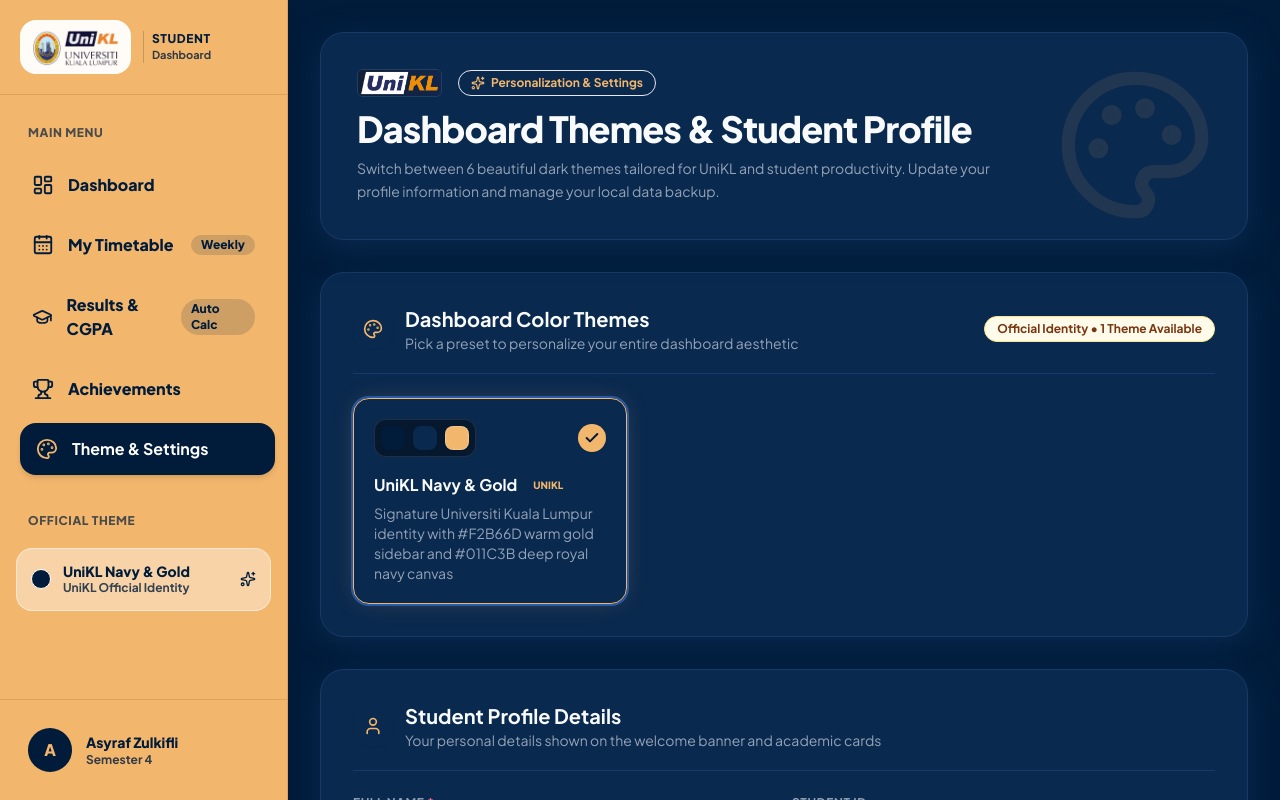
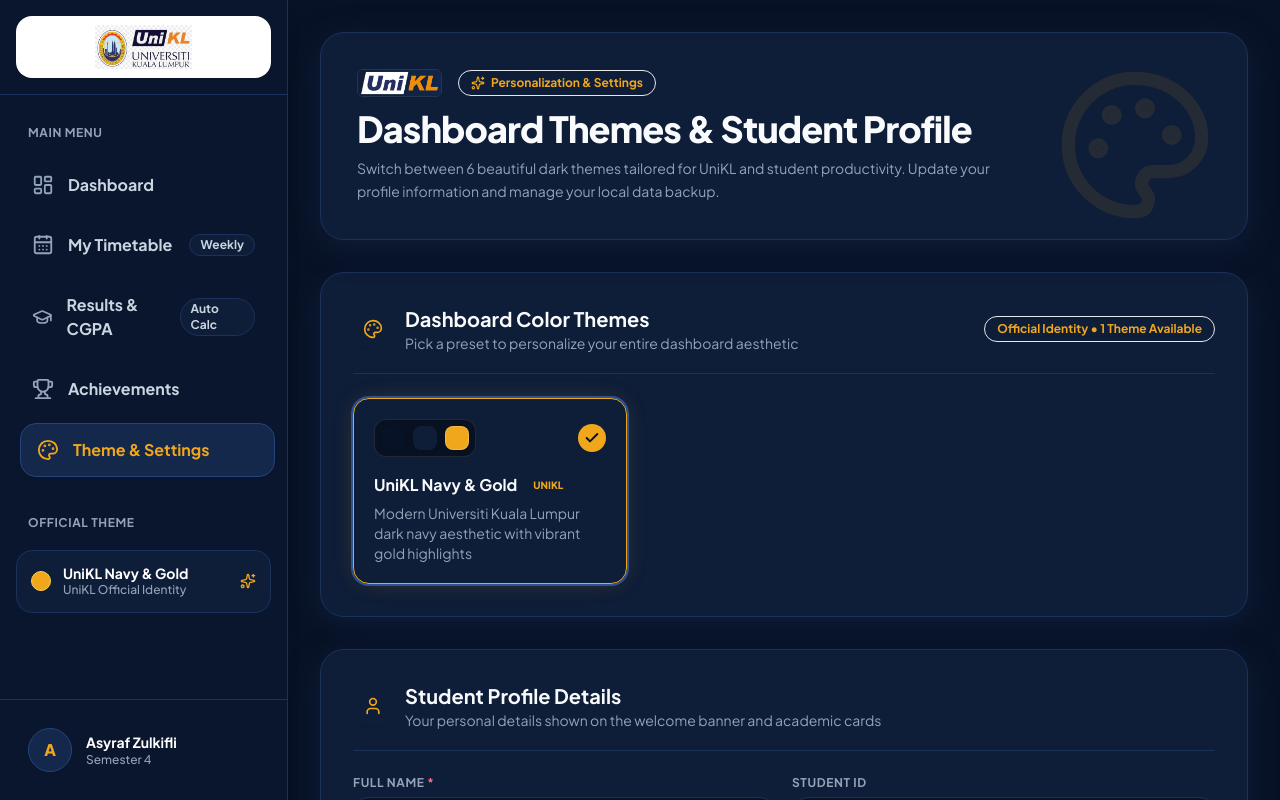
Before and after one commit to acapmeh/Student-UniKL-Dashboard, a Next.js app: page /settings in a window 1280 px wide. Shown: the top 800 px of the page. Built offline with nearby package versions, Linux system fonts and the light colour scheme; a web font is replaced by a local one.

Commit message:
feat: implement exact user logos on modern dark navy layout

```diff
--- a/app/globals.css
+++ b/app/globals.css
@@ -6,15 +6,15 @@
 
 :root,
 .unikl-navy {
-  --color-bg: #011c3b;
-  --color-bg-card: #0a294e;
-  --color-bg-card-hover: #103664;
+  --color-bg: #081226;
+  --color-bg-card: #0e1d38;
+  --color-bg-card-hover: #14284b;
   --color-fg: #f8fafc;
   --color-fg-muted: #94a3b8;
-  --color-accent: #f2b66d;
-  --color-accent-fg: #011c3b;
-  --color-border: #163a69;
-  --color-accent-glow: rgba(242, 182, 109, 0.25);
+  --color-accent: #f0a71b;
+  --color-accent-fg: #081226;
+  --color-border: #1b325c;
+  --color-accent-glow: rgba(240, 167, 27, 0.25);
 }
 
 * {
--- a/components/DashboardHome/WelcomeCard.tsx
+++ b/components/DashboardHome/WelcomeCard.tsx
@@ -34,13 +34,13 @@ export function WelcomeCard() {
       <div className="relative z-10 flex flex-col md:flex-row md:items-center justify-between gap-6">
         <div className="min-w-0 flex-1">
           <div className="flex flex-wrap items-center gap-2 sm:gap-2.5 mb-3">
-            {/* UniKL Official Logo strictly from User's 2nd reference picture */}
-            <div className="flex items-center mr-1 shrink-0">
+            {/* Exact Image 2 (UniKL Badge) strictly from user */}
+            <div className="bg-white px-2.5 py-1 rounded-xl shadow-xs border border-white/50 flex items-center shrink-0">
               {/* eslint-disable-next-line @next/next/no-img-element */}
               <img
-                src="/unikl-official-logo-badge.png"
-                alt="UniKL Official Logo"
-                className="h-7 sm:h-8 w-auto object-contain rounded-md shadow-xs border border-white/10"
+                src="/unikl-badge-logo.png"
+                alt="UniKL Badge"
+                className="h-6 sm:h-7 w-auto object-contain"
               />
             </div>
 
@@ -48,15 +48,15 @@ export function WelcomeCard() {
               {profile.currentSemester}
             </span>
 
-            <span className="text-xs text-slate-200 font-bold flex items-center gap-1.5 bg-[#011C3B] px-3 py-1 rounded-full border border-[#163A69] shrink-0 shadow-2xs">
-              <GraduationCap size={14} className="text-[#F2B66D]" />
+            <span className="text-xs text-slate-200 font-bold flex items-center gap-1.5 bg-bg/90 px-3 py-1 rounded-full border border-border shrink-0 shadow-2xs">
+              <GraduationCap size={14} className="text-accent" />
               <span>{profile.program || 'Bachelor of Information Technology'}</span>
             </span>
           </div>
 
           <h1 className="text-xl sm:text-2xl md:text-3xl lg:text-4xl font-extrabold text-fg tracking-tight leading-snug break-words">
             {greeting},{' '}
-            <span className="text-transparent bg-clip-text bg-gradient-to-r from-white via-slate-100 to-[#F2B66D]">
+            <span className="text-transparent bg-clip-text bg-gradient-to-r from-white via-slate-100 to-accent">
               {profile.name}!
             </span>{' '}
             👋
--- a/components/Settings/ThemePresets.tsx
+++ b/components/Settings/ThemePresets.tsx
@@ -20,7 +20,7 @@ export function ThemePresets() {
             <p className="text-xs sm:text-sm text-muted">Pick a preset to personalize your entire dashboard aesthetic</p>
           </div>
         </div>
-        <span className="text-xs font-bold text-amber-900 bg-amber-50 px-3 py-1 rounded-full border border-amber-200">
+        <span className="text-xs font-bold text-accent bg-accent/20 px-3 py-1 rounded-full border border-accent/30">
           Official Identity • 1 Theme Available
         </span>
       </div>
--- a/components/Sidebar.tsx
+++ b/components/Sidebar.tsx
@@ -78,33 +78,32 @@ export function Sidebar() {
   return (
     <>
       {/* Mobile Top Bar */}
-      <header className="lg:hidden fixed top-0 left-0 right-0 h-16 bg-[#F2B66D] border-b border-[#DDA35B] z-40 px-4 flex items-center justify-between shadow-xs">
+      <header className="lg:hidden fixed top-0 left-0 right-0 h-16 bg-[#0A162D] border-b border-[#1B325C] z-40 px-4 flex items-center justify-between shadow-xs">
         <div className="flex items-center gap-3">
           <button
             onClick={() => setMobileOpen(!mobileOpen)}
-            className="p-2 rounded-xl bg-[#011C3B]/10 text-[#011C3B] hover:bg-[#011C3B]/20 transition-colors"
+            className="p-2 rounded-xl bg-[#14284B] text-slate-200 hover:text-white transition-colors"
             aria-label="Toggle navigation menu"
           >
             {mobileOpen ? <X size={24} /> : <Menu size={24} />}
           </button>
 
-          {/* UniKL Logo Mobile with High Contrast */}
+          {/* Exact Image 1 Logo on Mobile */}
           <Link href="/" className="flex items-center gap-2">
-            <div className="bg-white/95 px-2 py-1 rounded-xl shadow-xs border border-white/60 flex items-center">
+            <div className="bg-white px-2 py-1 rounded-xl shadow-xs border border-white/40 flex items-center">
               {/* eslint-disable-next-line @next/next/no-img-element */}
               <img
-                src="/unikl-logo-transparent.png"
+                src="/unikl-sidebar-logo.jpg"
                 alt="UniKL Logo"
-                className="h-8 w-auto object-contain"
+                className="h-7 w-auto object-contain"
               />
             </div>
-            <span className="text-xs text-[#011C3B] font-black tracking-wider uppercase">Portal</span>
+            <span className="text-xs text-slate-300 font-bold tracking-wider uppercase">Portal</span>
           </Link>
         </div>
 
         <div className="flex items-center gap-2">
-          <div className="w-3.5 h-3.5 rounded-full shrink-0 border border-[#011C3B]/30" style={{ backgroundColor: '#011C3B' }} />
-          <span className="text-xs text-[#011C3B] font-black max-w-[110px] sm:max-w-none truncate">{profile.currentSemester}</span>
+          <span className="text-xs text-[#F0A71B] font-bold max-w-[110px] sm:max-w-none truncate">{profile.currentSemester}</span>
         </div>
       </header>
 
@@ -116,33 +115,28 @@ export function Sidebar() {
         />
       )}
 
-      {/* Sidebar Container — Rich UniKL Warm Gold #F2B66D */}
+      {/* Sidebar Container — Modern Dark Navy #0A162D */}
       <aside
-        className={`fixed top-0 bottom-0 left-0 w-72 bg-[#F2B66D] border-r border-[#DDA35B] z-50 flex flex-col transition-transform duration-300 ease-in-out lg:translate-x-0 shadow-lg ${
+        className={`fixed top-0 bottom-0 left-0 w-72 bg-[#0A162D] border-r border-[#1B325C] z-50 flex flex-col transition-transform duration-300 ease-in-out lg:translate-x-0 shadow-lg ${
           mobileOpen ? 'translate-x-0' : '-translate-x-full'
         }`}
       >
-        {/* Brand Header */}
-        <div className="p-5 border-b border-[#DDA35B] bg-[#F2B66D] flex items-center justify-between">
-          <Link href="/" className="flex items-center gap-3 group">
-            <div className="bg-white/95 px-2.5 py-1.5 rounded-2xl shadow-xs border border-white/60 flex items-center group-hover:scale-105 transition-transform">
+        {/* Brand Header: Exact Image 1 in crisp white container (Zero Overblending) */}
+        <div className="p-4 border-b border-[#1B325C] bg-[#0A162D] flex items-center justify-between">
+          <Link href="/" className="w-full flex items-center justify-center">
+            <div className="w-full bg-white px-3 py-2 rounded-2xl shadow-sm border border-white/40 flex items-center justify-center hover:scale-[1.02] transition-transform">
               {/* eslint-disable-next-line @next/next/no-img-element */}
               <img
-                src="/unikl-logo-transparent.png"
+                src="/unikl-sidebar-logo.jpg"
                 alt="Universiti Kuala Lumpur Logo"
-                className="h-10 w-auto object-contain drop-shadow-xs"
+                className="h-10 sm:h-11 w-auto max-h-12 object-contain"
               />
-            </div>
-
-            <div className="pl-2 border-l border-[#011C3B]/20">
-              <p className="text-xs font-black tracking-wider text-[#011C3B] uppercase leading-tight">Student</p>
-              <p className="text-[11px] text-[#011C3B]/80 font-bold">Dashboard</p>
             </div>
           </Link>
 
           <button
             onClick={() => setMobileOpen(false)}
-            className="lg:hidden p-1.5 rounded-lg text-[#011C3B] hover:bg-[#011C3B]/10"
+            className="lg:hidden ml-2 p-1.5 rounded-lg text-slate-400 hover:text-white hover:bg-white/10"
           >
             <X size={22} />
           </button>
@@ -151,7 +145,7 @@ export function Sidebar() {
         {/* Navigation Items */}
         <nav className="flex-1 px-4 py-6 space-y-2 overflow-y-auto">
           <div className="px-3 pb-2">
-            <span className="text-xs font-black uppercase tracking-wider text-[#011C3B]/70">Main Menu</span>
+            <span className="text-xs font-bold uppercase tracking-wider text-slate-400">Main Menu</span>
           </div>
 
           {navLinks.map((item) => {
@@ -164,25 +158,25 @@ export function Sidebar() {
                 href={item.href}
                 className={`group flex items-center justify-between px-4 py-3.5 rounded-2xl font-bold text-base transition-all duration-200 ${
                   isActive
-                    ? 'bg-[#011C3B] text-white shadow-md translate-x-1'
-                    : 'text-[#011C3B] font-extrabold hover:bg-[#011C3B]/12'
+                    ? 'bg-[#14284B] border border-[#23457D] text-[#F0A71B] shadow-sm translate-x-1'
+                    : 'text-slate-300 hover:text-white hover:bg-white/5'
                 }`}
               >
                 <div className="flex items-center gap-3.5">
                   <Icon
                     size={22}
                     className={`transition-colors ${
-                      isActive ? 'text-[#F2B66D]' : 'text-[#011C3B] group-hover:text-[#011C3B]'
+                      isActive ? 'text-[#F0A71B]' : 'text-slate-400 group-hover:text-white'
                     }`}
                   />
                   <span>{item.name}</span>
                 </div>
                 {item.badge && (
                   <span
-                    className={`text-xs px-2.5 py-0.5 rounded-full font-black ${
+                    className={`text-xs px-2.5 py-0.5 rounded-full font-bold ${
                       isActive
-                        ? 'bg-[#F2B66D] text-[#011C3B]'
-                        : 'bg-[#011C3B]/15 text-[#011C3B]'
+                        ? 'bg-[#F0A71B] text-[#081226]'
+                        : 'bg-[#0E1D38] border border-[#1B325C] text-slate-300'
                     }`}
                   >
                     {item.badge}
@@ -193,40 +187,40 @@ export function Sidebar() {
           })}
 
           <div className="pt-6 px-3 pb-2">
-            <span className="text-xs font-black uppercase tracking-wider text-[#011C3B]/70">Official Theme</span>
+            <span className="text-xs font-bold uppercase tracking-wider text-slate-400">Official Theme</span>
           </div>
 
           <div
-            className="p-3.5 rounded-2xl bg-white/40 border border-white/50 backdrop-blur-xs shadow-xs flex items-center justify-between"
+            className="p-3.5 rounded-2xl bg-[#0E1D38] border border-[#1B325C] shadow-2xs flex items-center justify-between"
           >
             <div className="flex items-center gap-3">
               <div
-                className="w-5 h-5 rounded-full border border-white shadow-xs"
-                style={{ backgroundColor: '#011C3B' }}
+                className="w-5 h-5 rounded-full border border-amber-300 shadow-xs"
+                style={{ backgroundColor: '#F0A71B' }}
               />
               <div className="text-left">
-                <p className="text-sm font-black text-[#011C3B] leading-tight">{themePreset.name}</p>
-                <p className="text-xs text-[#011C3B]/80 font-bold">UniKL Official Identity</p>
+                <p className="text-sm font-bold text-white leading-tight">{themePreset.name}</p>
+                <p className="text-xs text-slate-400 font-medium">UniKL Official Identity</p>
               </div>
             </div>
-            <Sparkles size={16} className="text-[#011C3B]" />
+            <Sparkles size={16} className="text-[#F0A71B]" />
           </div>
         </nav>
 
         {/* Footer Profile Mini Card */}
-        <div className="p-4 border-t border-[#DDA35B] bg-[#F2B66D]">
+        <div className="p-4 border-t border-[#1B325C] bg-[#0A162D]">
           <Link
             href="/settings"
-            className="flex items-center gap-3.5 p-3 rounded-2xl hover:bg-[#011C3B]/10 transition-colors group"
+            className="flex items-center gap-3.5 p-3 rounded-2xl hover:bg-white/5 transition-colors group"
           >
-            <div className="w-11 h-11 rounded-full bg-[#011C3B] text-[#F2B66D] font-black flex items-center justify-center text-base shadow-xs">
+            <div className="w-11 h-11 rounded-full bg-[#14284B] border border-[#23457D] text-[#F0A71B] font-black flex items-center justify-center text-base shadow-xs">
               {profile.name.charAt(0)}
             </div>
             <div className="flex-1 min-w-0">
-              <p className="text-sm font-black text-[#011C3B] truncate group-hover:underline transition-all">
+              <p className="text-sm font-bold text-white truncate group-hover:text-[#F0A71B] transition-colors">
                 {profile.name}
               </p>
-              <p className="text-xs text-[#011C3B]/80 truncate font-bold">{profile.currentSemester}</p>
+              <p className="text-xs text-slate-400 truncate font-medium">{profile.currentSemester}</p>
             </div>
           </Link>
         </div>
--- a/lib/themes.ts
+++ b/lib/themes.ts
@@ -14,10 +14,10 @@ export const THEME_PRESETS: ThemePreset[] = [
     id: 'unikl-navy',
     name: 'UniKL Navy & Gold',
     cssClass: 'unikl-navy',
-    description: 'Signature Universiti Kuala Lumpur identity with #F2B66D warm gold sidebar and #011C3B deep royal navy canvas',
-    bgPreview: '#011C3B',
-    cardPreview: '#0A294E',
-    accentPreview: '#F2B66D',
+    description: 'Modern Universiti Kuala Lumpur dark navy aesthetic with vibrant gold highlights',
+    bgPreview: '#081226',
+    cardPreview: '#0E1D38',
+    accentPreview: '#F0A71B',
     isDark: true,
   },
 ];
```
Also changed, not shown: public/unikl-badge-logo.png (added), public/unikl-sidebar-logo.jpg (added).
